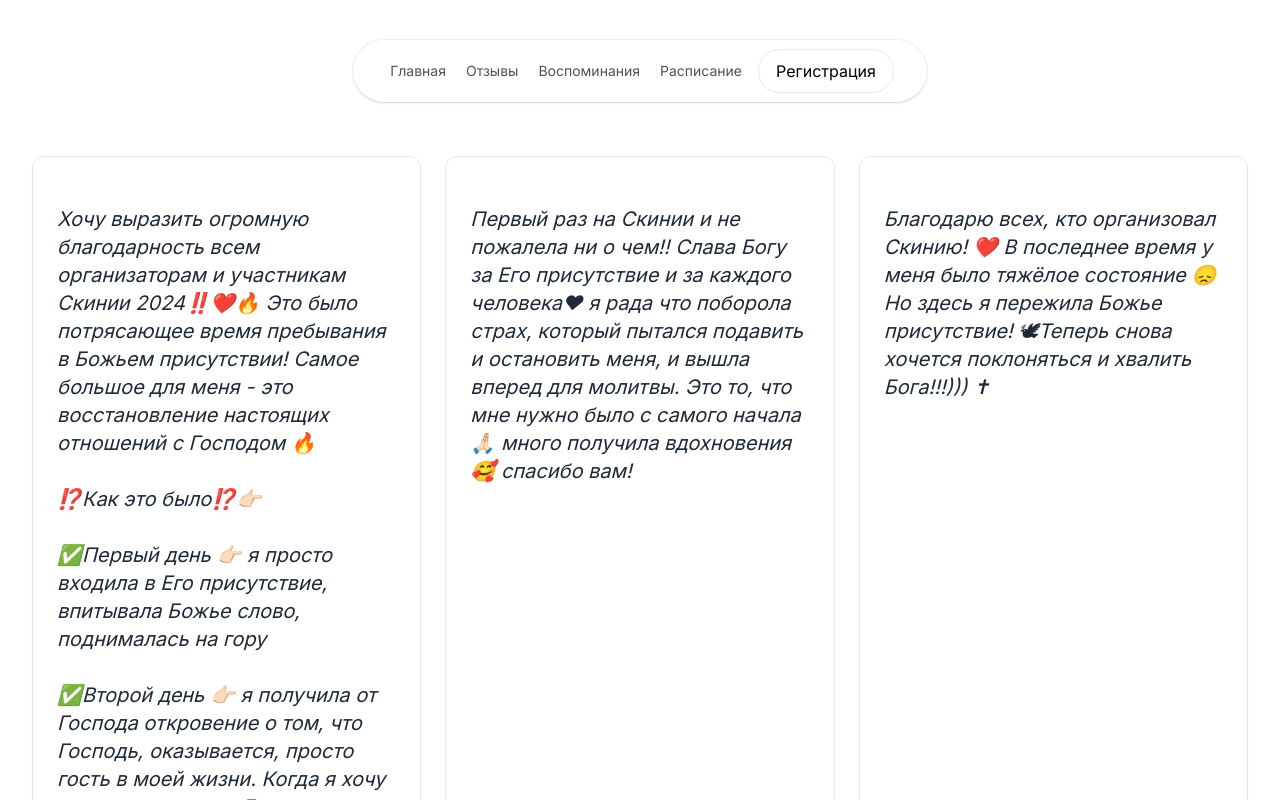
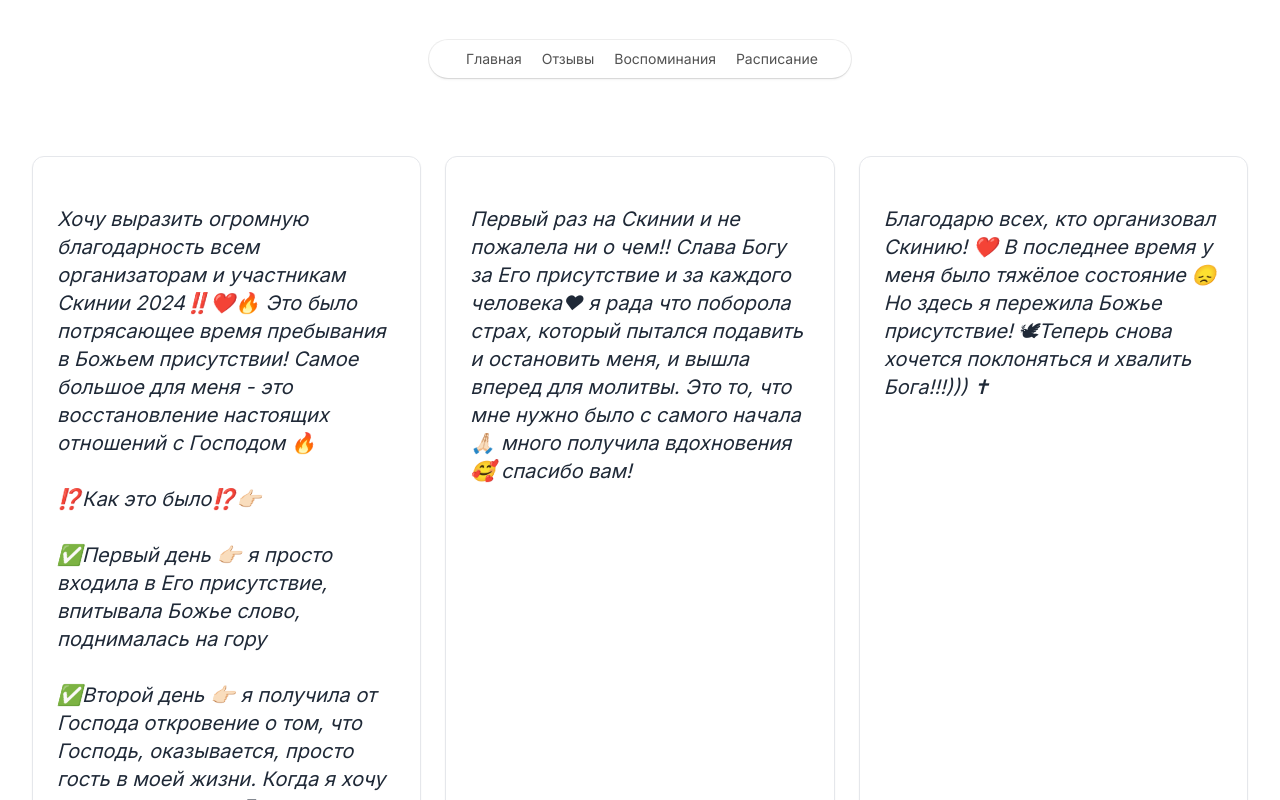
Before and after one commit to LashaLoi/skinia2024, a Next.js app: page /feedback in a window 1280 px wide. Shown: the top 800 px of the page. Built offline with nearby package versions, Linux system fonts and the light colour scheme.

Commit message:
close register

```diff
--- a/app/lib/ui/navbar.tsx
+++ b/app/lib/ui/navbar.tsx
@@ -70,9 +70,9 @@ export const Navbar = ({
             <span className="hidden sm:block text-sm">{navItem.name}</span>
           </Link>
         ))}
-        <Link href="/register">
-          <Button>Регистрация</Button>
-        </Link>
+        {/*<Link href="/register">*/}
+        {/*  <Button>Регистрация</Button>*/}
+        {/*</Link>*/}
       </motion.div>
     </AnimatePresence>
   )
--- a/app/register/page.tsx
+++ b/app/register/page.tsx
@@ -1,7 +1,10 @@
 import { Form } from './components/Form'
 import { BackgroundLines } from '@/app/components/BackgroundLines'
+import { redirect } from 'next/navigation'
 
 export default function RegisterPage() {
+  redirect('/')
+
   return (
     <>
       <div className="mt-10 relative overflow-hidden before:absolute before:top-0 before:start-1/2  before:bg-no-repeat before:bg-top before:size-full before:-z-[1] before:transform before:-translate-x-1/2">
--- a/app/registered/page.tsx
+++ b/app/registered/page.tsx
@@ -1,8 +1,11 @@
 import { Confetti } from './components/Confetti'
 
 import { RegisteredHero } from '@/app/registered/components/RegisteredHero'
+import { redirect } from 'next/navigation'
 
 export default function RegisteredPage() {
+  redirect('/')
+
   return (
     <>
       <Confetti />
```
